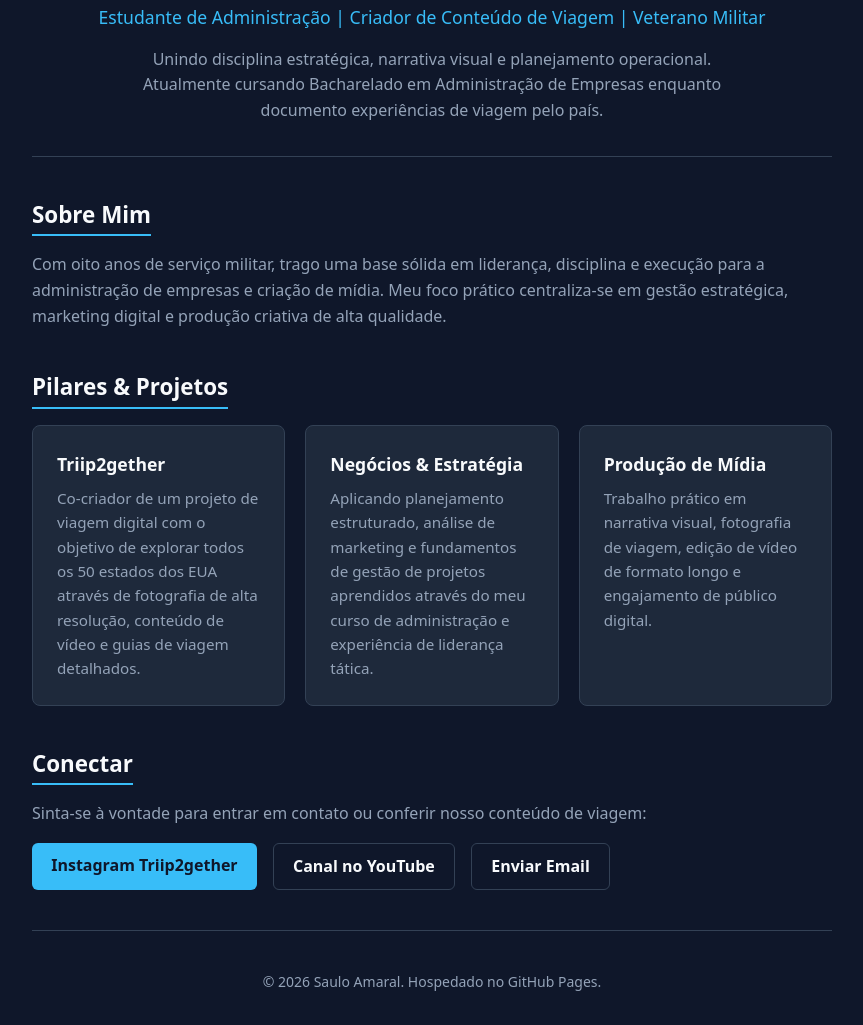
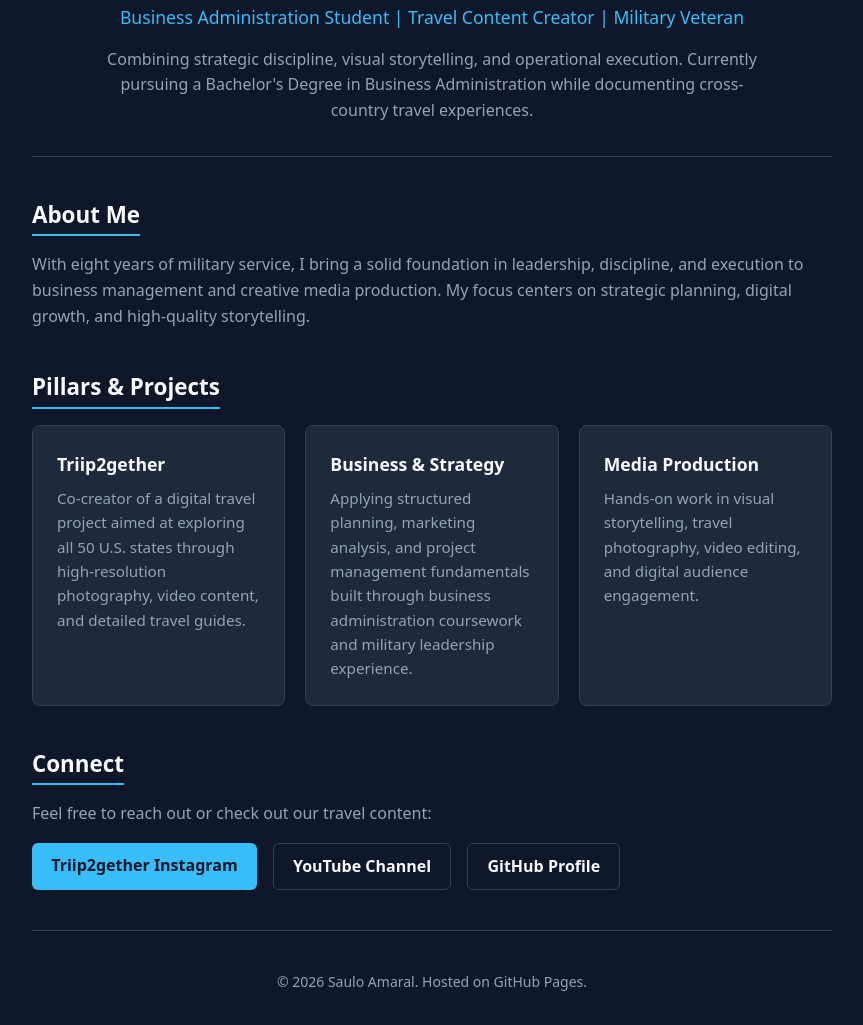
Before and after one commit to Sauloamaral10/personal, a plain HTML site: page index.html in a window 1280 px wide. Shown: the part 263-1288 px from the top of the page, without its empty margins (208-1071 px from the left). Drawn offline with Linux system fonts and the light colour scheme.

Commit message:
Update index.html

```diff
--- a/index.html
+++ b/index.html
@@ -1,5 +1,5 @@
 <!DOCTYPE html>
-<html lang="pt-BR">
+<html lang="en">
 <head>
   <meta charset="UTF-8">
   <meta name="viewport" content="width=device-width, initial-scale=1.0">
@@ -168,51 +168,51 @@
     <header>
       <div class="profile-avatar">🌎</div>
       <h1>Saulo Amaral</h1>
-      <p class="subtitle">Estudante de Administração | Criador de Conteúdo de Viagem | Veterano Militar</p>
+      <p class="subtitle">Business Administration Student | Travel Content Creator | Military Veteran</p>
       <p class="bio">
-        Unindo disciplina estratégica, narrativa visual e planejamento operacional. Atualmente cursando Bacharelado em Administração de Empresas enquanto documento experiências de viagem pelo país.
+        Combining strategic discipline, visual storytelling, and operational execution. Currently pursuing a Bachelor's Degree in Business Administration while documenting cross-country travel experiences.
       </p>
     </header>
 
     <main>
       <section id="about">
-        <h2>Sobre Mim</h2>
+        <h2>About Me</h2>
         <p style="color: var(--text-muted);">
-          Com oito anos de serviço militar, trago uma base sólida em liderança, disciplina e execução para a administração de empresas e criação de mídia. Meu foco prático centraliza-se em gestão estratégica, marketing digital e produção criativa de alta qualidade.
+          With eight years of military service, I bring a solid foundation in leadership, discipline, and execution to business management and creative media production. My focus centers on strategic planning, digital growth, and high-quality storytelling.
         </p>
       </section>
 
       <section id="focus">
-        <h2>Pilares & Projetos</h2>
+        <h2>Pillars & Projects</h2>
         <div class="grid">
           <div class="card">
             <h3>Triip2gether</h3>
-            <p>Co-criador de um projeto de viagem digital com o objetivo de explorar todos os 50 estados dos EUA através de fotografia de alta resolução, conteúdo de vídeo e guias de viagem detalhados.</p>
+            <p>Co-creator of a digital travel project aimed at exploring all 50 U.S. states through high-resolution photography, video content, and detailed travel guides.</p>
           </div>
           <div class="card">
-            <h3>Negócios & Estratégia</h3>
-            <p>Aplicando planejamento estruturado, análise de marketing e fundamentos de gestão de projetos aprendidos através do meu curso de administração e experiência de liderança tática.</p>
+            <h3>Business & Strategy</h3>
+            <p>Applying structured planning, marketing analysis, and project management fundamentals built through business administration coursework and military leadership experience.</p>
           </div>
           <div class="card">
-            <h3>Produção de Mídia</h3>
-            <p>Trabalho prático em narrativa visual, fotografia de viagem, edição de vídeo de formato longo e engajamento de público digital.</p>
+            <h3>Media Production</h3>
+            <p>Hands-on work in visual storytelling, travel photography, video editing, and digital audience engagement.</p>
           </div>
         </div>
       </section>
 
       <section id="contact">
-        <h2>Conectar</h2>
-        <p style="color: var(--text-muted);">Sinta-se à vontade para entrar em contato ou conferir nosso conteúdo de viagem:</p>
+        <h2>Connect</h2>
+        <p style="color: var(--text-muted);">Feel free to reach out or check out our travel content:</p>
         <div class="contact-links">
-          <a href="https://instagram.com/seu_usuario" target="_blank" rel="noopener" class="btn">Instagram Triip2gether</a>
-          <a href="https://youtube.com/seu_canal" target="_blank" rel="noopener" class="btn btn-outline">Canal no YouTube</a>
-          <a href="mailto:seu.email@exemplo.com" class="btn btn-outline">Enviar Email</a>
+          <a href="https://instagram.com" target="_blank" rel="noopener" class="btn">Triip2gether Instagram</a>
+          <a href="https://youtube.com" target="_blank" rel="noopener" class="btn btn-outline">YouTube Channel</a>
+          <a href="https://github.com/sauloamaral10" target="_blank" rel="noopener" class="btn btn-outline">GitHub Profile</a>
         </div>
       </section>
     </main>
 
     <footer>
-      <p>&copy; 2026 Saulo Amaral. Hospedado no GitHub Pages.</p>
+      <p>&copy; 2026 Saulo Amaral. Hosted on GitHub Pages.</p>
     </footer>
   </div>
 </body>
```
